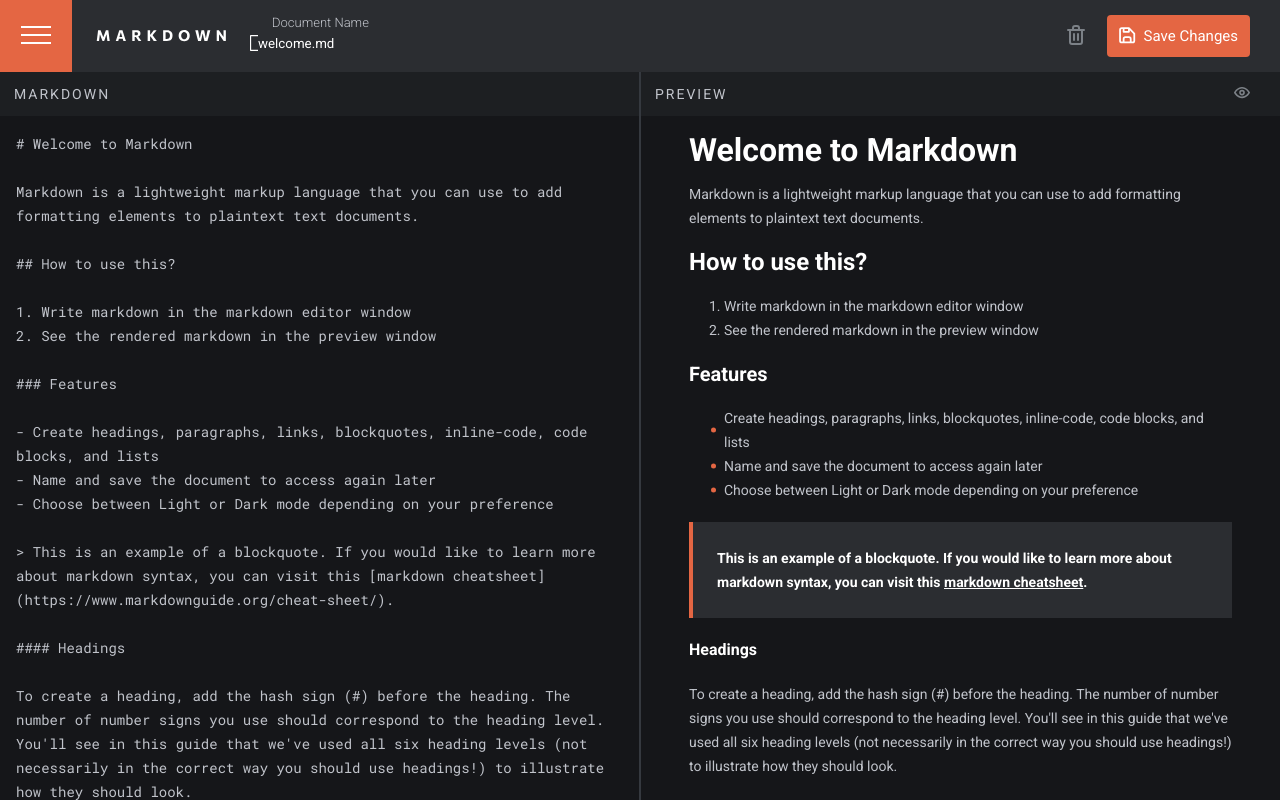
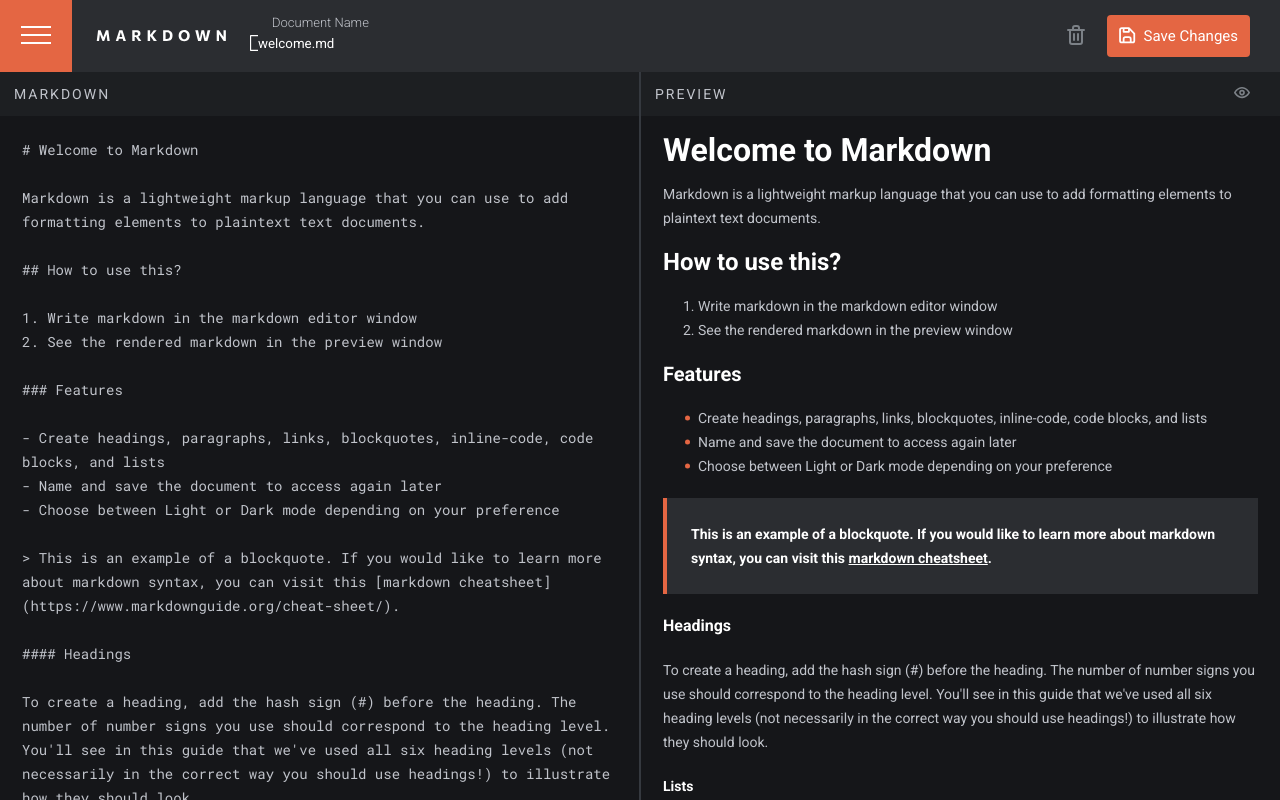
Before and after one commit to aramfilak/markdown-editor, a React (Vite) app: page / in a window 1280 px wide. Shown: the top 800 px of the page. Built offline with nearby package versions, Linux system fonts and the light colour scheme.

Commit message:
update markdown scss

```diff
--- a/src/components/MarkdownEditor.scss
+++ b/src/components/MarkdownEditor.scss
@@ -52,7 +52,6 @@
       font-size: rem(14);
       line-height: rem(24);
       color: var(--mode-p);
-      padding: rem(16);
       background-color: var(--mode-bg);
       font-weight: 400;
       &:focus {
@@ -62,11 +61,10 @@
   }
 
   .markdown-preview {
-    min-height: 50vh;
+    min-height: 40vh;
     #preview {
       width: 100%;
       height: 100%;
-      padding: rem(22) rem(48);
       display: flex;
       flex-direction: column;
       gap: rem(20);
@@ -176,7 +174,7 @@
         width: 100%;
       }
       #preview {
-        max-width: rem(800);
+        max-width: rem(950);
       }
     }
   }
```
